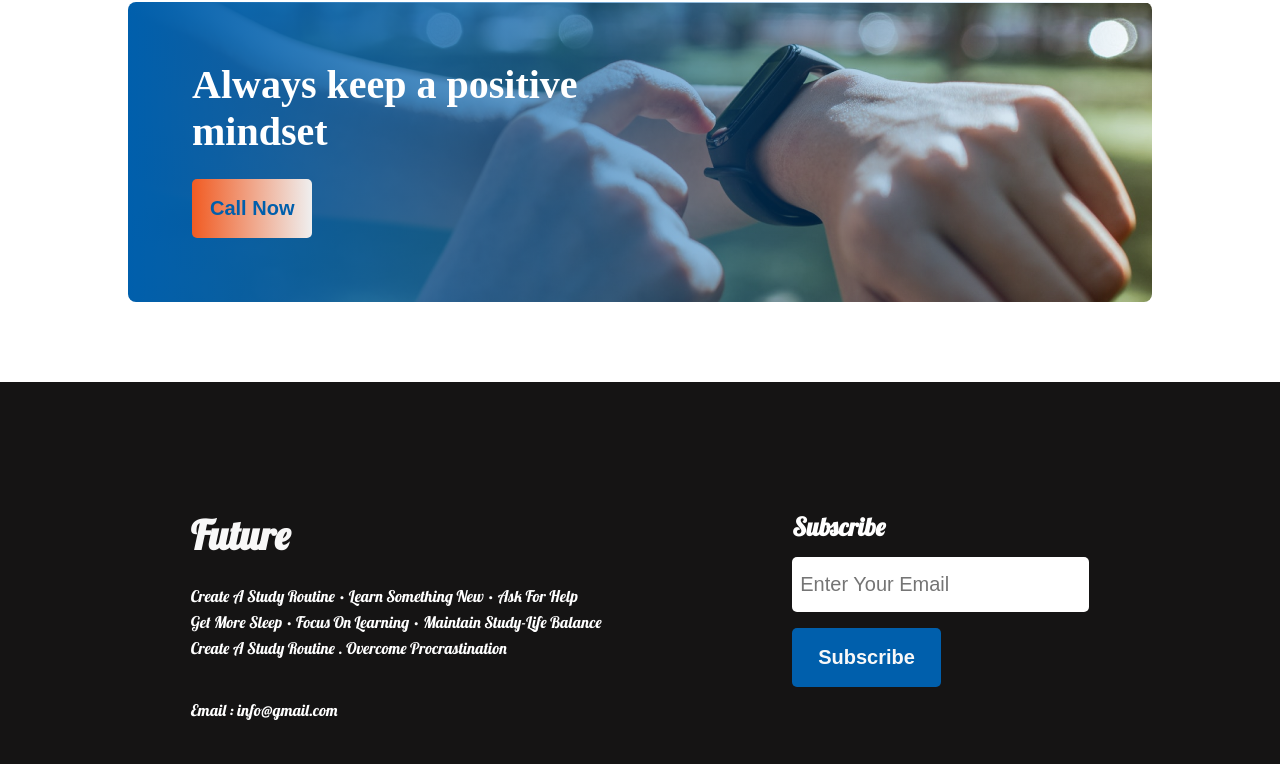
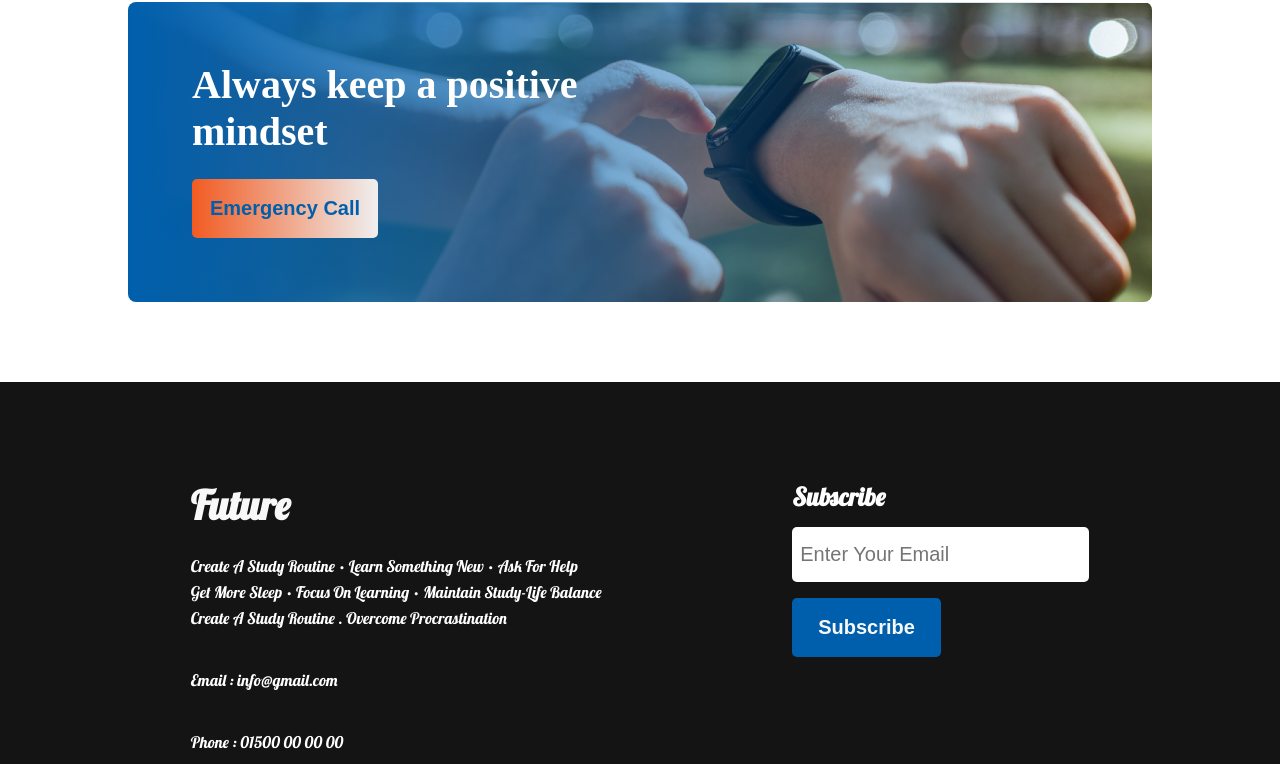
Before and after one commit to ForhadRoben/new-year-new-me-project-using-HTML-CSS, a plain HTML site: page index.html in a window 1280 px wide. Shown: the part 2552-3316 px from the top of the page. Drawn offline with Linux system fonts and the light colour scheme.

Commit message:
all steps updated

```diff
--- a/index.html
+++ b/index.html
@@ -115,7 +115,7 @@
         <section>
             <div class="appointment">
                 <h3>Always keep a positive <br>mindset</h3>
-                <button class="call-btn">Call Now</button>
+                <button class="call-btn">Emergency Call</button>
             </div>
         </section>
     </main>
--- a/styles/style.css
+++ b/styles/style.css
@@ -75,7 +75,6 @@ section {
 
 /* previous year section start */
 .previous-yr-section {
-    /* border: 2px solid red; */
     width: 70%;
     margin: 0 auto;
     display: flex;
@@ -154,10 +153,6 @@ section {
 
 /* planning section start */
 .plans {
-    /* margin-bottom: 100px; */
-    font-weight: 700;
-    font-size: 40px;
-    line-height: 47px;
     text-align: center;
     color: #151414;
 }
@@ -217,11 +212,11 @@ h4 {
 /* Footer section start */
 .footer-section {
     display: flex;
-    padding-top: 130px;
+    padding-top: 100px;
     justify-content: space-evenly;
     /* align-items: center; */
     width: 100%;
-    height: 100vh;
+    height: 80vh;
     background: #151414;
     font-family: 'Lobster', cursive;
 }
```
